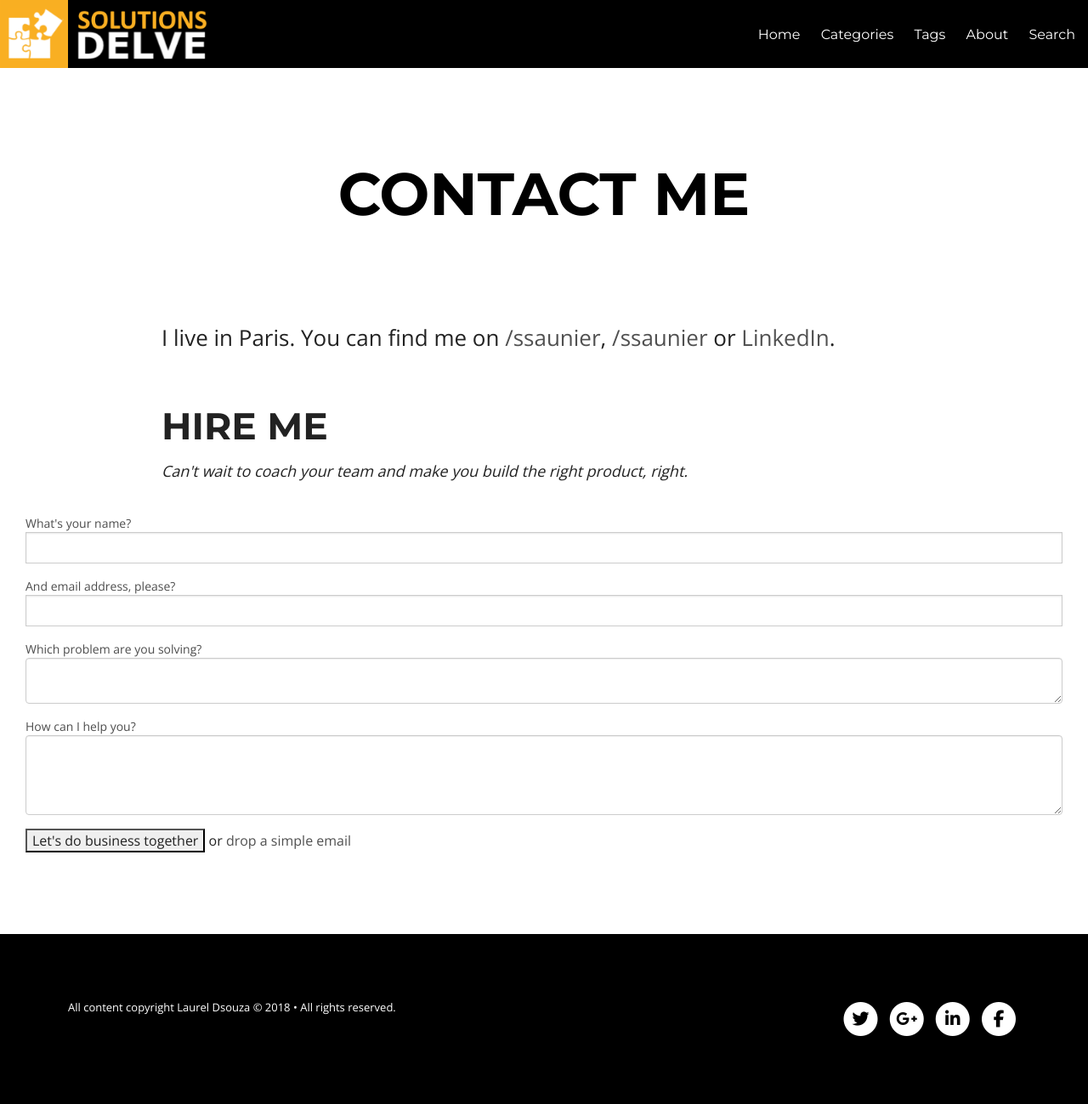
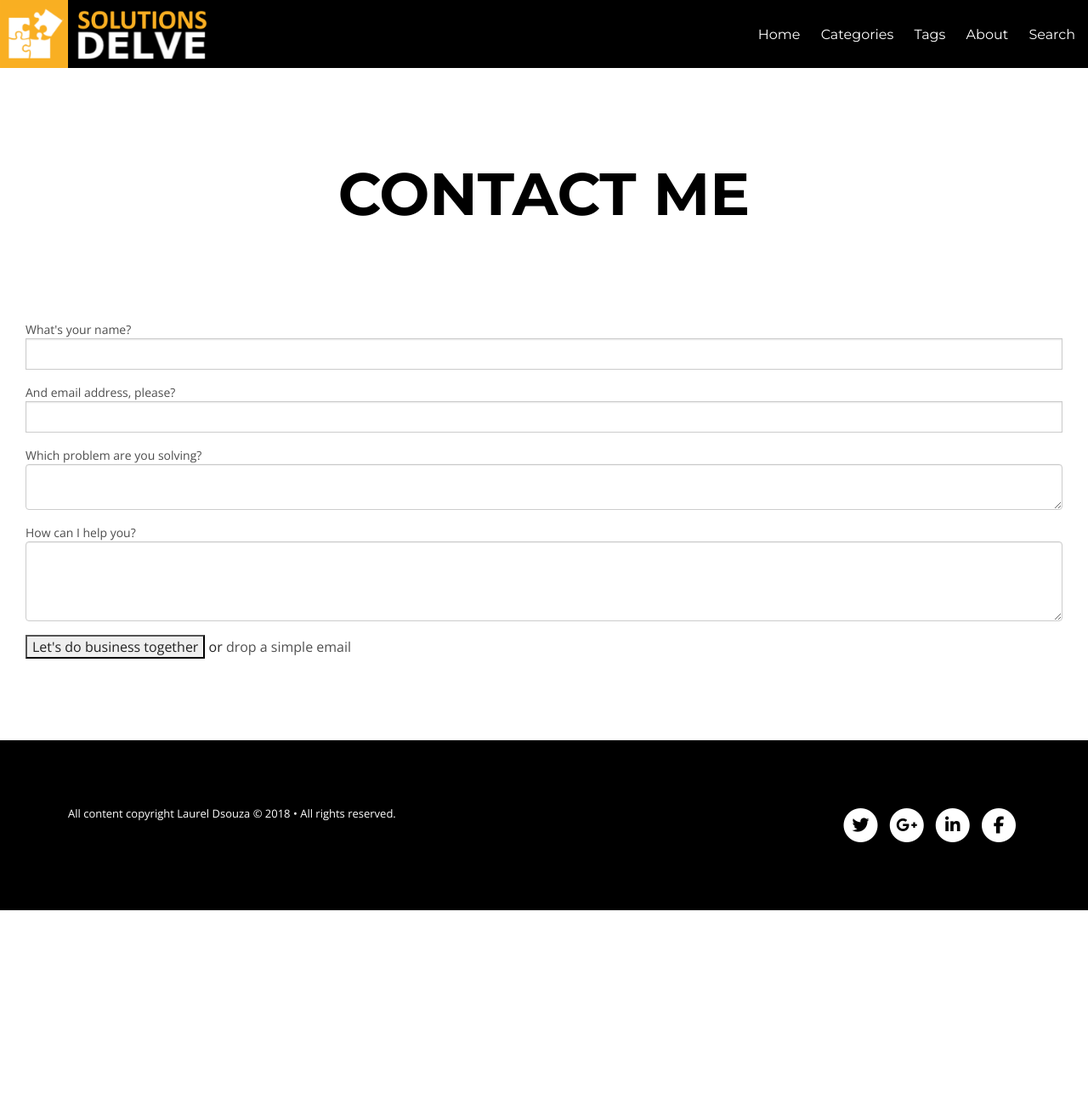
Before and after one commit to ldsouza/ldsouza.github.io, a Jekyll site: the page built from contact.html, in a window 1280 px wide. Shown: the whole page at 85% size. Built offline with Jekyll 4.4.1, drawn with Linux system fonts in a browser that asks for light colours; nearby versions of some CDN libraries; library files that are not in the unit come from our copies; after the commit the page ends 1071 px from its top, so only the background shows below that.

Commit message:
Update contact.html

```diff
--- a/contact.html
+++ b/contact.html
@@ -316,20 +316,6 @@
 </style>
 <section class="inner">
 
-  <p>
-    I live in Paris. You can find me on
-    <a href="https://twitter.com/intent/follow?screen_name=ssaunier"><i class="icon-twitter"></i>/ssaunier</a>,
-    <a href="https://github.com/ssaunier"><i class="icon-github"></i>/ssaunier</a>
-    or <a href="https://www.linkedin.com/in/sebastiensaunier">LinkedIn</a>.
-  </p>
-
-  <h1>Hire me</h1>
-
-  <p>
-    <em>
-    Can't wait to coach your team and make you build the right product, right.
-    </em>
-  </p>
 
   <form action="//formspree.io/seb@saunier.me" role="form" method="POST">
     <div class="form-group">
```
